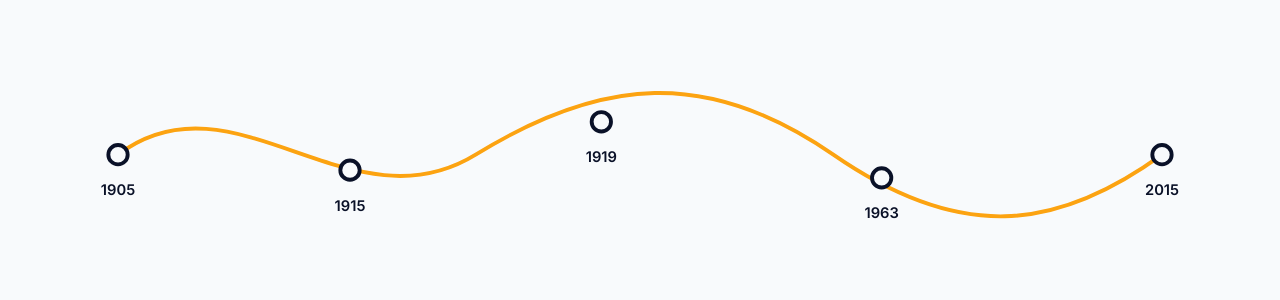
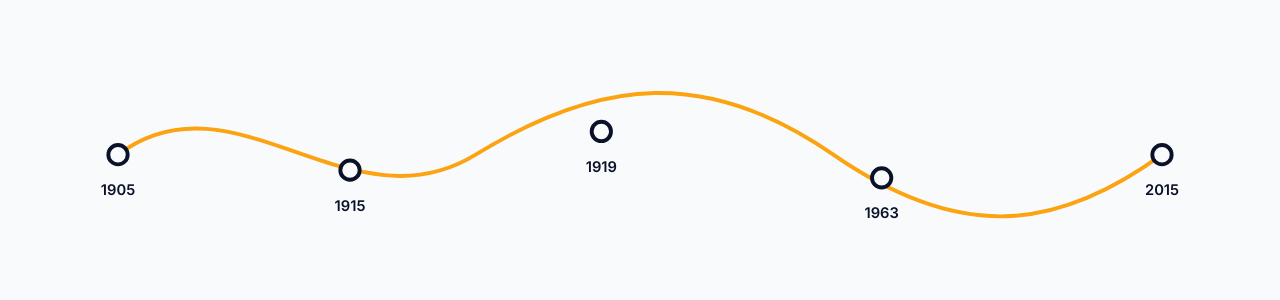
Before and after one commit to georgewane/IAGRG, a Jekyll site: the page built from index.md, in a window 1280 px wide and 900 px high, scrolled down 1905 px. Shown: the part 150-450 px from the top of the window. Built offline with Jekyll 4.4.1, drawn with Linux system fonts in a browser that asks for light colours.

Commit message:
coordinate for the 1919 timeline was changed

```diff
--- a/index.md
+++ b/index.md
@@ -193,7 +193,7 @@ title: Home
         </g>
 
         <!-- Node 3 -->
-        <g class="timeline-node" transform="translate(560,96)">
+        <g class="timeline-node" transform="translate(560,106)">
           <circle r="10"></circle>
           <text y="42">1919</text>
 
```
